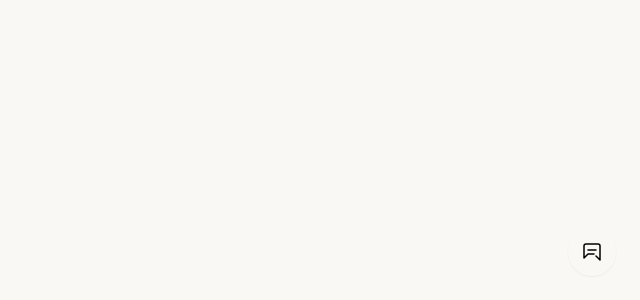
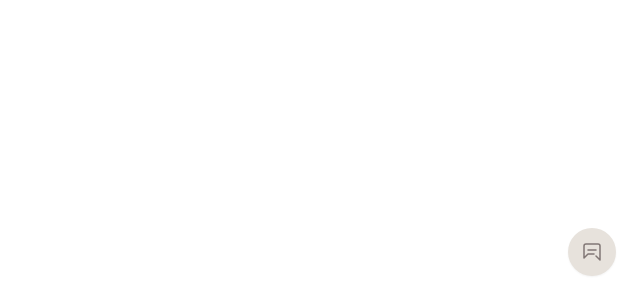
Before and after one commit to HalcyonHaus/halcyonhaus-site, a Next.js app: page / in a window 1280 px wide. Shown: the part 500-800 px from the top of the page, without its empty margins (640-1280 px from the left). Built offline with nearby package versions, Linux system fonts and the light colour scheme.

Commit message:
Update globals.css

```diff
--- a/styles/globals.css
+++ b/styles/globals.css
@@ -7,10 +7,11 @@
 
 /* 2. Your custom CSS variables for the chat widget */
 :root {
-  --bg: #faf8f5;
-  --accent: #d9cbb7;
-  --sender: #ffffff;
-  --bot: #2c3a47;
-  --text: #333333;
-  --text-contrast: #f5f5f5;
+  /* neutral editorial palette */
+  --neutral-50:  #FBF9F7;
+  --neutral-200: #E7E2DC;
+  --neutral-300: #D1C7BF;
+  --neutral-600: #817775;
+  --neutral-800: #4B4440;
+  --neutral-900: #33302B;
 }
```
